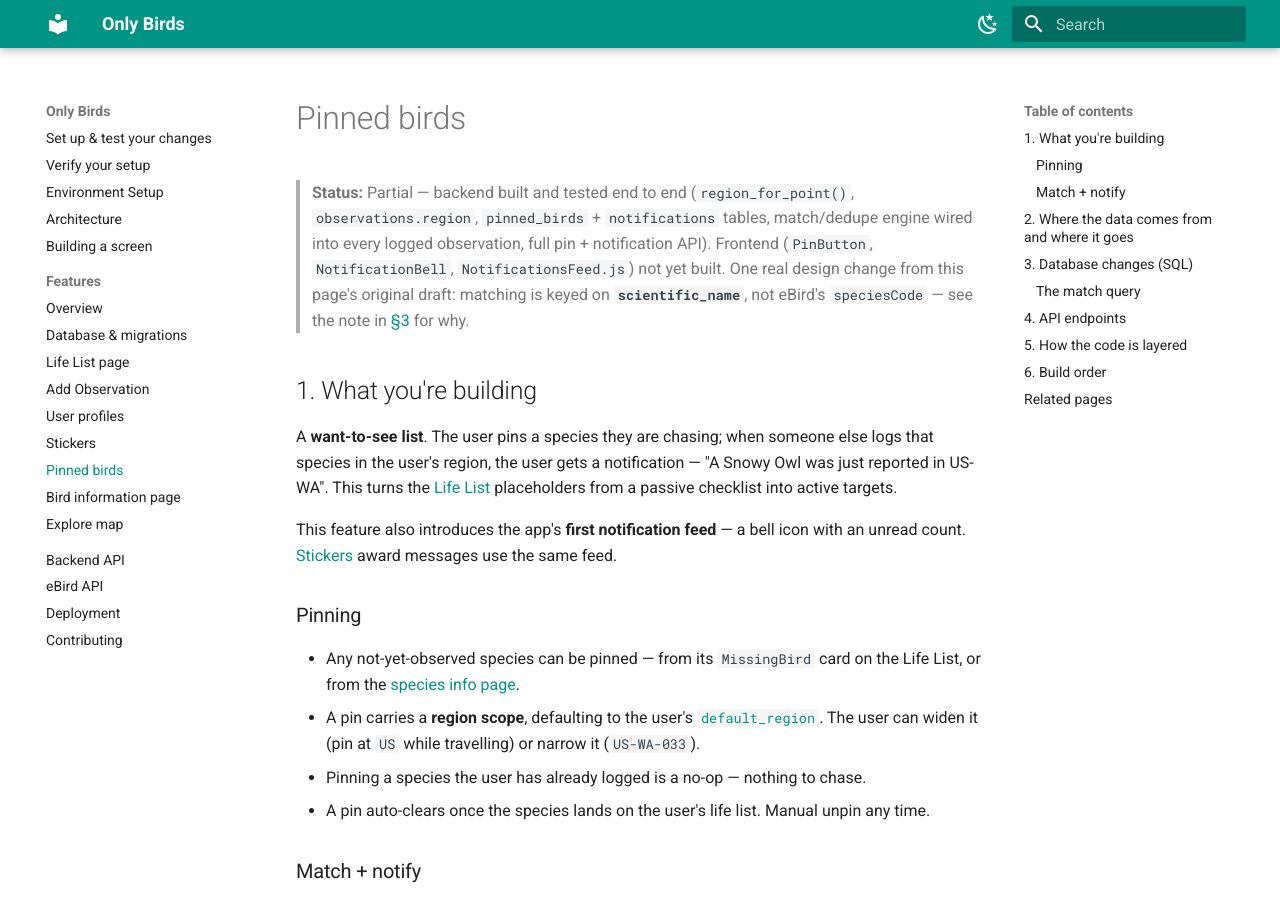
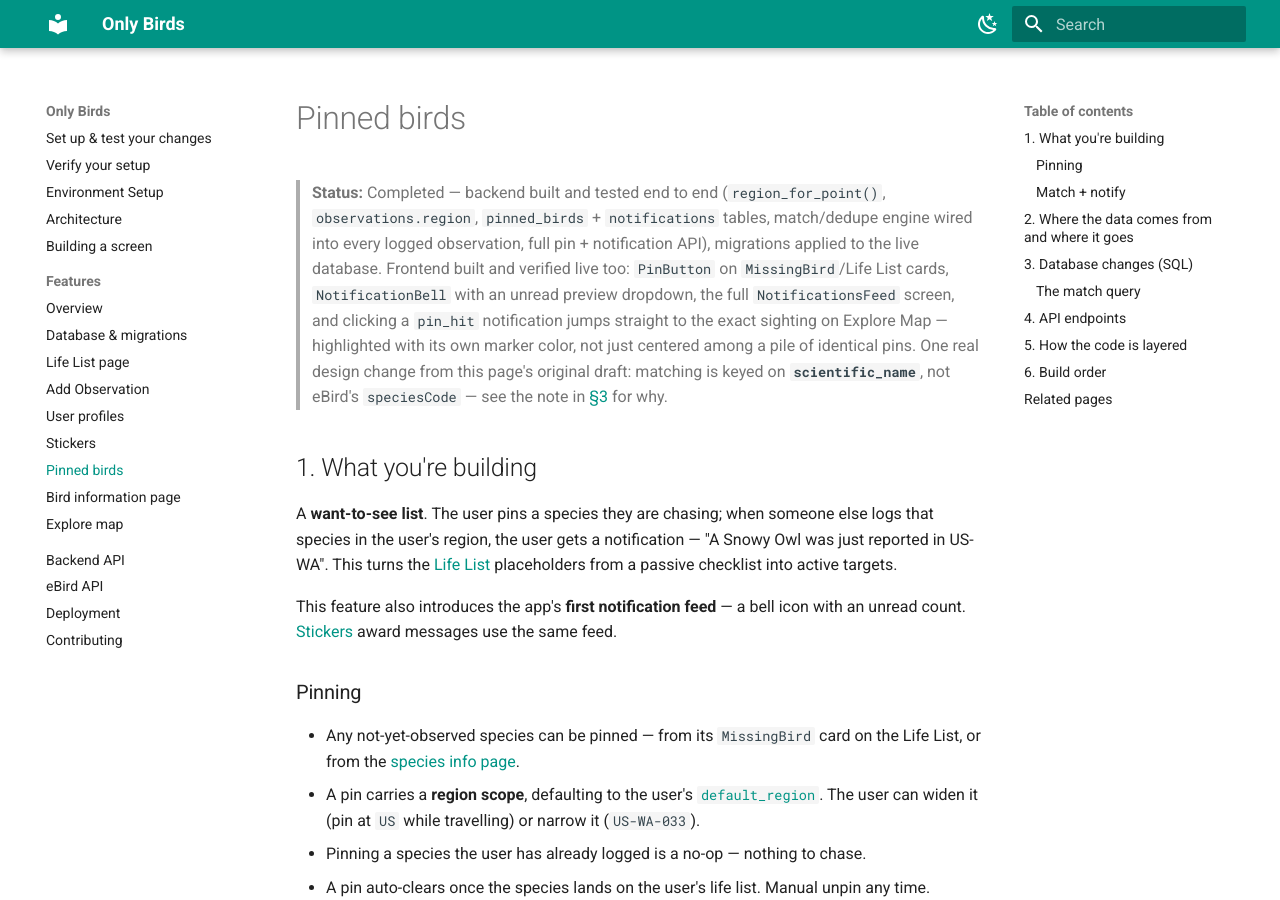
Before and after one commit to caprisun178/OnlyBirds, an MkDocs documentation site: the page built from docs/features/pinned-birds.md, in a window 1280 px wide and 900 px high. Built offline with MkDocs 1.6.1 and Material for MkDocs 9.7.7, drawn with Linux system fonts in a browser that asks for light colours; some of the changed text lies outside the part shown.

Commit message:
updated documentation

```diff
--- a/docs/features/pinned-birds.md
+++ b/docs/features/pinned-birds.md
@@ -1,12 +1,16 @@
 # Pinned birds
 
-> **Status:** Partial — backend built and tested end to end (`region_for_point()`,
+> **Status:** Completed — backend built and tested end to end (`region_for_point()`,
 > `observations.region`, `pinned_birds` + `notifications` tables, match/dedupe
-> engine wired into every logged observation, full pin + notification API).
-> Frontend (`PinButton`, `NotificationBell`, `NotificationsFeed.js`) not yet
-> built. One real design change from this page's original draft: matching is
-> keyed on **`scientific_name`**, not eBird's `speciesCode` — see the note in
-> [§3](#3-database-changes-sql) for why.
+> engine wired into every logged observation, full pin + notification API),
+> migrations applied to the live database. Frontend built and verified live
+> too: `PinButton` on `MissingBird`/Life List cards, `NotificationBell` with
+> an unread preview dropdown, the full `NotificationsFeed` screen, and
+> clicking a `pin_hit` notification jumps straight to the exact sighting on
+> Explore Map — highlighted with its own marker color, not just centered
+> among a pile of identical pins. One real design change from this page's
+> original draft: matching is keyed on **`scientific_name`**, not eBird's
+> `speciesCode` — see the note in [§3](#3-database-changes-sql) for why.
 
 ## 1. What you're building
 
@@ -183,10 +187,10 @@ it automatically.
 | `services/` | `app/services/notifications.py` (**new**) | feed model + unread count; shared by pins and stickers |
 | `routers/` | `app/routers/pins.py`, `app/routers/notifications.py` (**new**) | the endpoints above |
 | `services/` | `app/services/observation.py` (hook) | compute `region` via `region_for_point()` before persisting; call `evaluate_pins(observation)` after every logged observation (deferred import — see that file's comment on the circular-import reason) |
-| `Dao/` | `frontend/src/Dao/pins.js`, `Dao/notifications.js` (**planned**) | raw calls |
-| `Services/` | `frontend/src/Services/pins.js`, `Services/notifications.js` (**planned**) | UI models |
-| `Presenters/` | `PinToggle` state on the Life List card; `NotificationsFeed.js` (**planned**) | |
-| `Components/` | `PinButton`, `NotificationBell`, `NotificationList` (**planned**) | presentational |
+| `Dao/` | `frontend/src/Dao/pins.js`, `Dao/notifications.js` (**new**) | raw calls |
+| `Services/` | `frontend/src/Services/pins.js`, `Services/notifications.js` (**new**) | UI models |
+| `Presenters/` | pin state on `LifeList.js`; `NotificationsFeed.js` (**new**); `Home.js` (extend) owns the bell's open/closed state and unread preview | |
+| `Components/` | `MissingBird.js` (extend — the pin toggle button), `NotificationBell.js` (**new** — bell icon + unread badge + preview dropdown) | presentational |
 
 ## 6. Build order
 
@@ -207,8 +211,11 @@ it automatically.
    exactly one `pin_hit`; a same-day repeat adds none; a different day
    doesn't dedupe) plus region-prefix matching, the life-list guard,
    reporter self-exclusion, and the full notification feed/mark-read flow.
-9. ⬜ Frontend: `PinButton` on the `MissingBird`/`SpeciesCard` cards, then
-   `NotificationBell` + `NotificationsFeed.js`.
+9. ✅ Frontend: `PinButton` on the `MissingBird` card (only — pinning an
+   already-seen `SpeciesCard` species is rejected server-side, so it never
+   needed the button), `NotificationBell` with an unread preview dropdown,
+   `NotificationsFeed.js`, and clicking a `pin_hit` notification jumps to
+   the exact sighting on Explore Map with its own highlighted marker color.
 
 ## Related pages
 
```
Also changed, not shown: docs/features/overview.md (+5 -5 lines), docs/features/plan-a-trip.md (+1 -1 lines).
